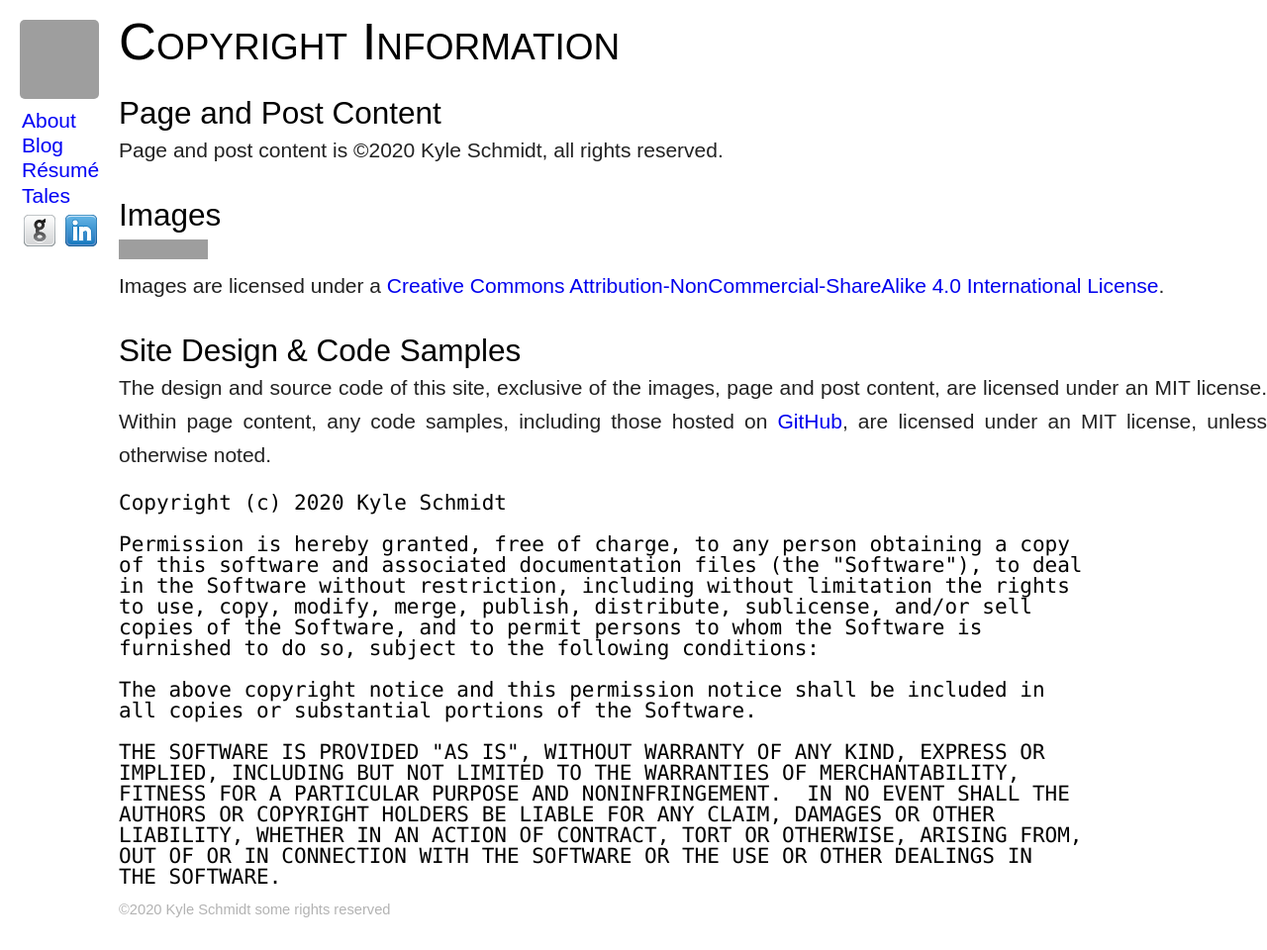
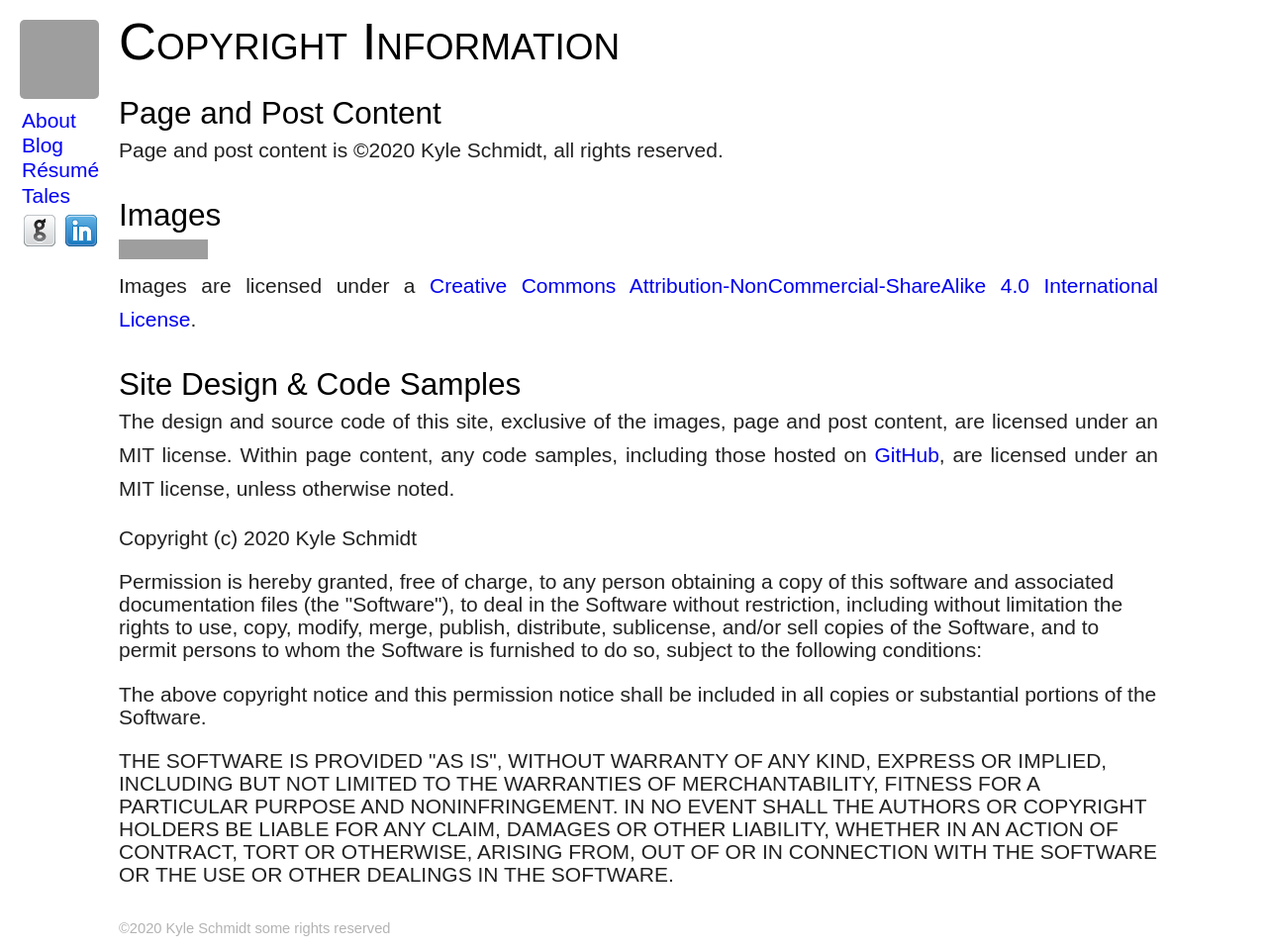
Before and after one commit to krschmidt/krschmidt.github.com, a Jekyll site: the page built from copyright.html, in a window 1280 px wide. Shown: the whole page at 99% size. Built offline with Jekyll 4.4.1, drawn with Linux system fonts in a browser that asks for light colours; some web fonts are replaced; grey boxes are pictures that could not be loaded.

Commit message:
make the copyright page more mobile friendly

```diff
--- a/copyright.html
+++ b/copyright.html
@@ -11,24 +11,13 @@
 
 <h2>Site Design &amp; Code Samples</h2>
 <p>The design and source code of this site, exclusive of the images, page and post content, are licensed under an MIT license. Within page content, any code samples, including those hosted on <a href="https://www.github.com">GitHub</a>, are licensed under an MIT license, unless otherwise noted.</p>
-<pre>
-Copyright (c) 2020 Kyle Schmidt
 
-Permission is hereby granted, free of charge, to any person obtaining a copy
-of this software and associated documentation files (the "Software"), to deal
-in the Software without restriction, including without limitation the rights
-to use, copy, modify, merge, publish, distribute, sublicense, and/or sell
-copies of the Software, and to permit persons to whom the Software is
-furnished to do so, subject to the following conditions:
+<div class="mit-license">
+<p>Copyright (c) 2020 Kyle Schmidt</p>
 
-The above copyright notice and this permission notice shall be included in
-all copies or substantial portions of the Software.
+<p>Permission is hereby granted, free of charge, to any person obtaining a copy of this software and associated documentation files (the "Software"), to deal in the Software without restriction, including without limitation the rights to use, copy, modify, merge, publish, distribute, sublicense, and/or sell copies of the Software, and to permit persons to whom the Software is furnished to do so, subject to the following conditions:</p>
 
-THE SOFTWARE IS PROVIDED "AS IS", WITHOUT WARRANTY OF ANY KIND, EXPRESS OR
-IMPLIED, INCLUDING BUT NOT LIMITED TO THE WARRANTIES OF MERCHANTABILITY,
-FITNESS FOR A PARTICULAR PURPOSE AND NONINFRINGEMENT.  IN NO EVENT SHALL THE
-AUTHORS OR COPYRIGHT HOLDERS BE LIABLE FOR ANY CLAIM, DAMAGES OR OTHER
-LIABILITY, WHETHER IN AN ACTION OF CONTRACT, TORT OR OTHERWISE, ARISING FROM,
-OUT OF OR IN CONNECTION WITH THE SOFTWARE OR THE USE OR OTHER DEALINGS IN
-THE SOFTWARE.
-</pre>
+<p>The above copyright notice and this permission notice shall be included in all copies or substantial portions of the Software.</p>
+
+<p><strong>The software is provided "As is", without warranty of any kind, express or implied, including but not limited to the warranties of merchantability, fitness for a particular purpose and noninfringement. In no event shall the authors or copyright holders be liable for any claim, damages or other liability, whether in an action of contract, tort or otherwise, arising from, out of or in connection with the software or the use or other dealings in the software.</strong></p>
+</div>
--- a/sass/screen.scss
+++ b/sass/screen.scss
@@ -118,6 +118,7 @@
 
 .main {
   margin: 60px 5px auto;
+  max-width: 50em;
 
   @include breakpoint($desktop) {
     margin: 18px auto auto 120px;
```
Also changed, not shown: sass/_typography.scss (+12 -0 lines), stylesheets/screen.css.
